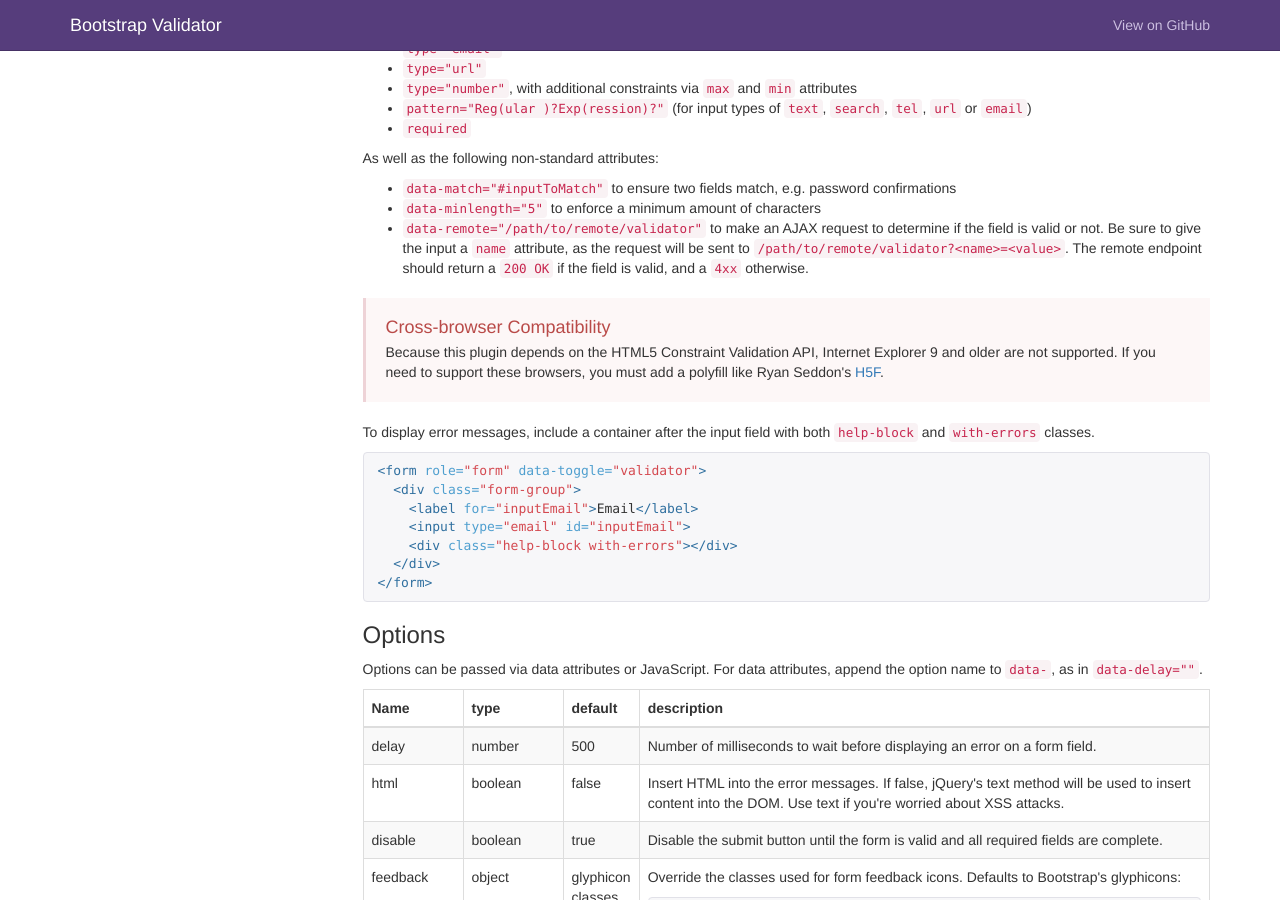
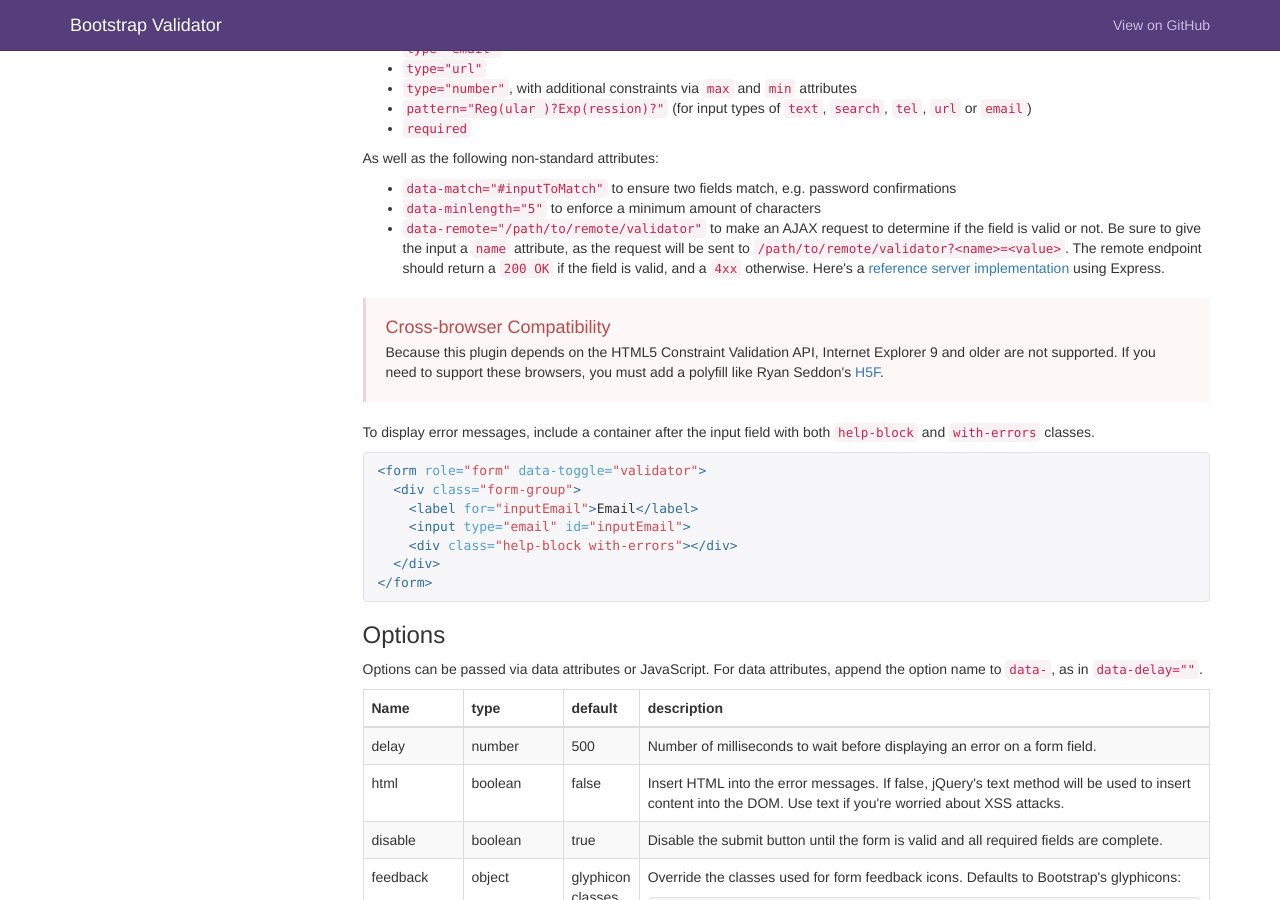
Before and after one commit to 1000hz/bootstrap-validator, a Jekyll site: the page built from docs/index.html, in a window 1280 px wide and 900 px high, scrolled down 2561 px. Built offline with Jekyll 4.4.1, drawn with Linux system fonts in a browser that asks for light colours; nearby versions of some CDN libraries; comment, search, counter and statistics services are not loaded.

Commit message:
Adding link to a remote validator server example to docs

```diff
--- a/docs/index.html
+++ b/docs/index.html
@@ -172,7 +172,7 @@ $('#myForm').validator()
     <ul>
       <li><code>data-match="#inputToMatch"</code> to ensure two fields match, e.g. password confirmations</li>
       <li><code>data-minlength="5"</code> to enforce a minimum amount of characters</li>
-      <li><code>data-remote="/path/to/remote/validator"</code> to make an AJAX request to determine if the field is valid or not. Be sure to give the input a <code>name</code> attribute, as the request will be sent to <code>/path/to/remote/validator?&lt;name&gt;=&lt;value&gt;</code>. The remote endpoint should return a <code>200 OK</code> if the field is valid, and a <code>4xx</code> otherwise.</li>
+      <li><code>data-remote="/path/to/remote/validator"</code> to make an AJAX request to determine if the field is valid or not. Be sure to give the input a <code>name</code> attribute, as the request will be sent to <code>/path/to/remote/validator?&lt;name&gt;=&lt;value&gt;</code>. The remote endpoint should return a <code>200 OK</code> if the field is valid, and a <code>4xx</code> otherwise. Here's a <a href="https://github.com/1000hz/validator-remote-example">reference server implementation</a> using Express.</li>
     </ul>
 
     <div class="bs-callout bs-callout-danger">
```
